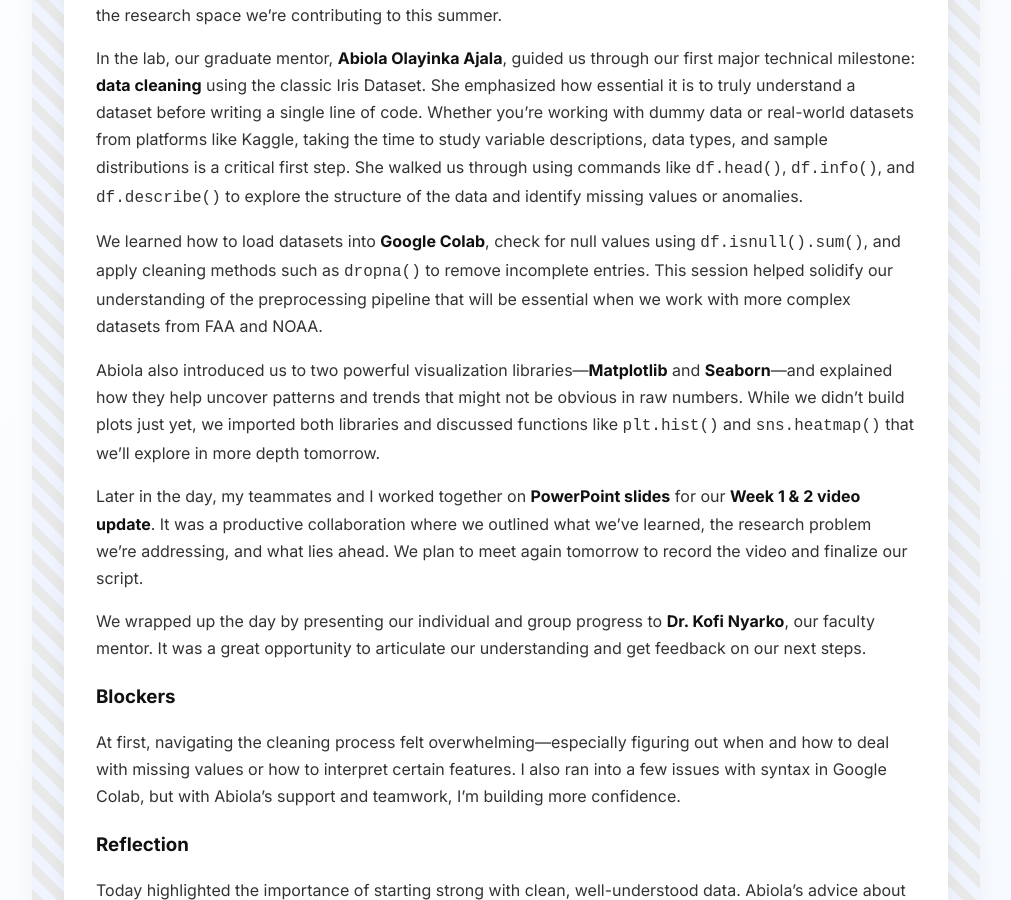
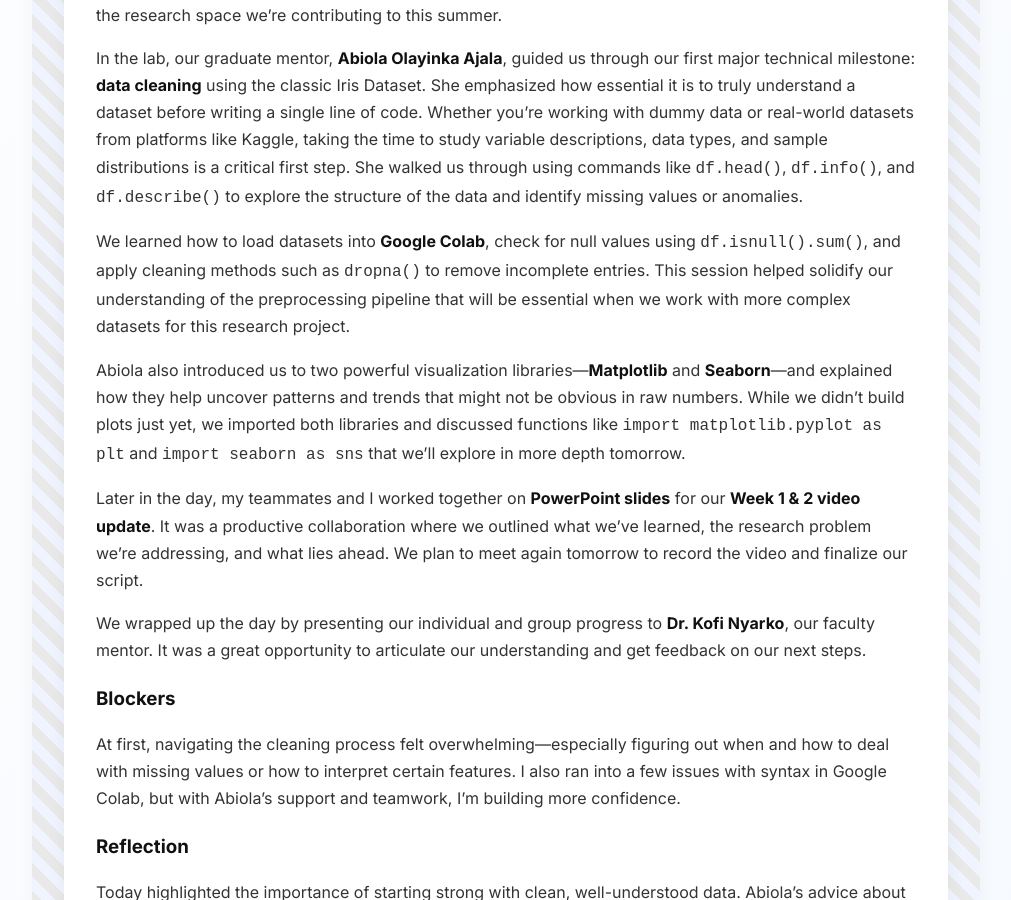
Before and after one commit to wisdomagbeve01/wisdomagbeve01.github.io, a Jekyll site: the page built from _posts/2025-06-03-day-8.md, in a window 1280 px wide and 900 px high, scrolled down 427 px. Shown: the whole window, without its empty margins (260-1271 px from the left). Built offline with Jekyll 4.4.1, drawn with Linux system fonts in a browser that asks for light colours.

Commit message:
Update 2025-06-03-day-8.md

```diff
--- a/_posts/2025-06-03-day-8.md
+++ b/_posts/2025-06-03-day-8.md
@@ -11,9 +11,9 @@ what_i_learned: |
 
   In the lab, our graduate mentor, **Abiola Olayinka Ajala**, guided us through our first major technical milestone: **data cleaning** using the classic Iris Dataset. She emphasized how essential it is to truly understand a dataset before writing a single line of code. Whether you're working with dummy data or real-world datasets from platforms like Kaggle, taking the time to study variable descriptions, data types, and sample distributions is a critical first step. She walked us through using commands like `df.head()`, `df.info()`, and `df.describe()` to explore the structure of the data and identify missing values or anomalies.
 
-  We learned how to load datasets into **Google Colab**, check for null values using `df.isnull().sum()`, and apply cleaning methods such as `dropna()` to remove incomplete entries. This session helped solidify our understanding of the preprocessing pipeline that will be essential when we work with more complex datasets from FAA and NOAA.
+  We learned how to load datasets into **Google Colab**, check for null values using `df.isnull().sum()`, and apply cleaning methods such as `dropna()` to remove incomplete entries. This session helped solidify our understanding of the preprocessing pipeline that will be essential when we work with more complex datasets for this research project.
 
-  Abiola also introduced us to two powerful visualization libraries—**Matplotlib** and **Seaborn**—and explained how they help uncover patterns and trends that might not be obvious in raw numbers. While we didn’t build plots just yet, we imported both libraries and discussed functions like `plt.hist()` and `sns.heatmap()` that we’ll explore in more depth tomorrow.
+  Abiola also introduced us to two powerful visualization libraries—**Matplotlib** and **Seaborn**—and explained how they help uncover patterns and trends that might not be obvious in raw numbers. While we didn’t build plots just yet, we imported both libraries and discussed functions like `import matplotlib.pyplot as plt` and `import seaborn as sns` that we’ll explore in more depth tomorrow.
 
   Later in the day, my teammates and I worked together on **PowerPoint slides** for our **Week 1 & 2 video update**. It was a productive collaboration where we outlined what we’ve learned, the research problem we’re addressing, and what lies ahead. We plan to meet again tomorrow to record the video and finalize our script.
 
```
